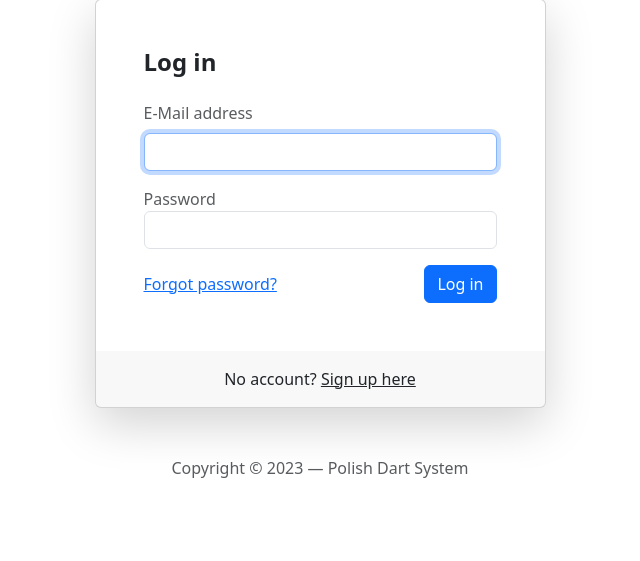
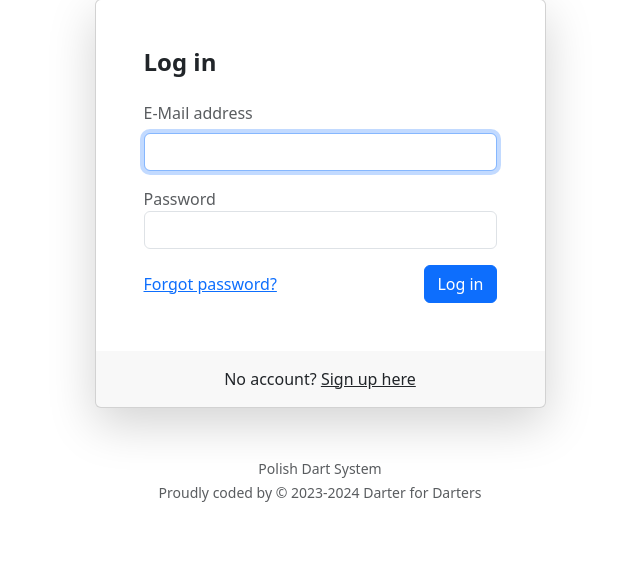
Before and after one commit to pamidev/PolishDartSystem, a Django app: page /login/ in a window 1280 px wide. Shown: the part 172-733 px from the top of the page, without its empty margins (320-960 px from the left). Run offline with Django 4.2, Linux system fonts and the light colour scheme.

Commit message:
Modify auth_footer.html to display the current year

```diff
--- a/templates/accounts/auth_footer.html
+++ b/templates/accounts/auth_footer.html
@@ -1,7 +1,8 @@
 {% block auth_footer %}
 
 <div class="text-center mt-5 text-muted">
-    Copyright &copy; 2023 &mdash; Polish Dart System
+    <small>Polish Dart System<br>
+        Proudly coded by &copy; 2023-{% now "Y" %} Darter for Darters</small>
 </div>
 
 {% endblock %}
```
